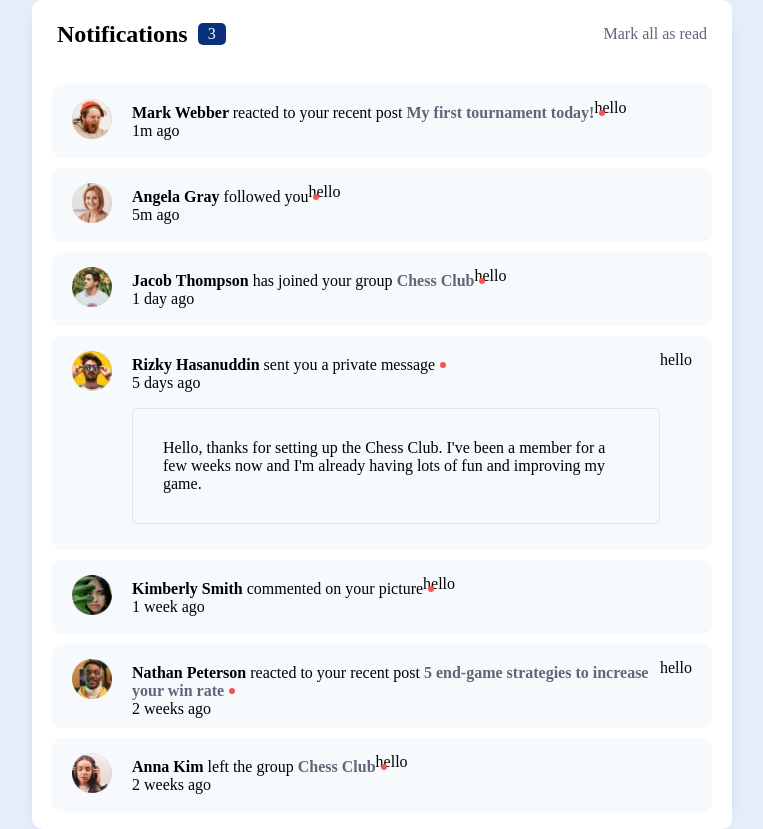
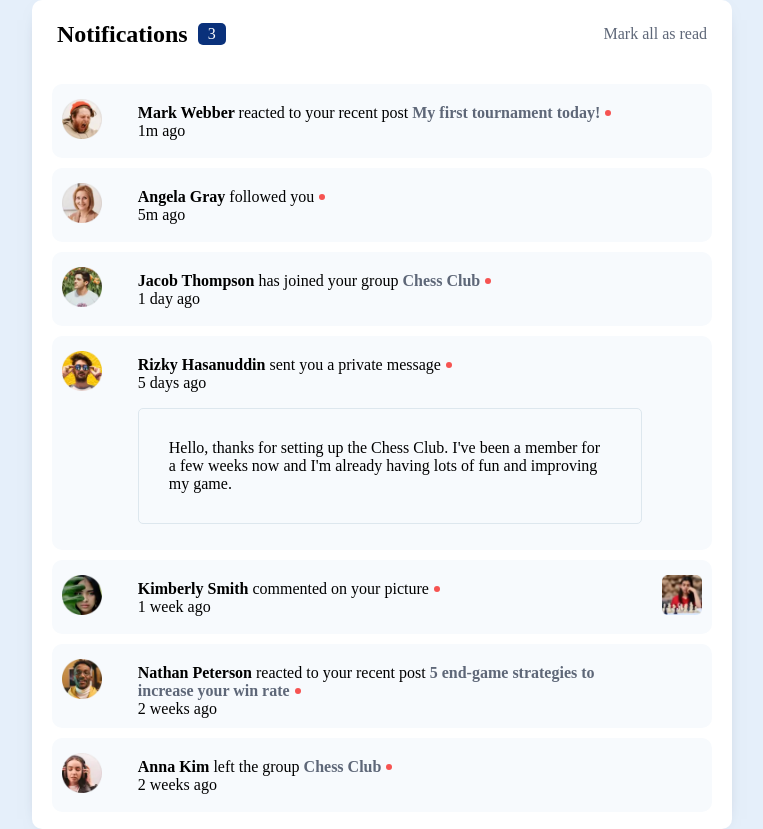
Before and after one commit to LorryAfriyie/notifications-page, a React (Vite) app: page / in a window 1280 px wide. Shown: the whole page, without its empty margins (258-1021 px from the left). Built offline with nearby package versions, Linux system fonts and the light colour scheme.

Commit message:
CSS Flex to CSS Grid alteration
Changing card child elements from using flex to using grid

```diff
--- a/src/NotificationList.jsx
+++ b/src/NotificationList.jsx
@@ -28,7 +28,15 @@ export const NotificationList = () => {
                   );
                 })}
               </div>
-              <div className="comment-content">hello</div>
+              <div className="comment-content">
+                {imageComment.map((z) => {
+                  return z.personId === y.personId ? (
+                    <img src={z.img} alt="" key={z.imgCommentId} />
+                  ) : (
+                    ""
+                  );
+                })}
+              </div>
             </li>
           );
         })}
--- a/src/NotificationList.scss
+++ b/src/NotificationList.scss
@@ -4,17 +4,18 @@
 
     li {
       list-style-type: none;
-      padding: 15px 20px 15px 20px;
+      padding: 15px 20px 15px 10px;
       display: flex;
       align-items: start;
-
+      display: grid;
+      grid-template-columns: 10% 80% 10%;
+      gap: 0.3rem;
       background-color: hsl(210, 60%, 98%);
       border-radius: 10px;
       margin-bottom: 10px;
 
       .img {
-        margin-right: 20px;
-
+        //margin-right: 20px;
         img {
           width: 40px;
           height: 40px;
@@ -24,6 +25,7 @@
       .text {
         position: relative;
         top: 5px;
+        left: 8px;
 
         .person-name {
           cursor: pointer;
@@ -52,7 +54,6 @@
           background-color: hsl(205, 33%, 90%);
         }
 
-
         .info::after {
           content: "";
           position: absolute;
@@ -66,7 +67,14 @@
       }
 
       .comment-content {
-        justify-content: end;
+        display: flex;
+        align-items: center;
+        justify-content: right;
+
+        img {
+          width: 40px;
+          height: 40px;
+        }
       }
     }
   }
```
